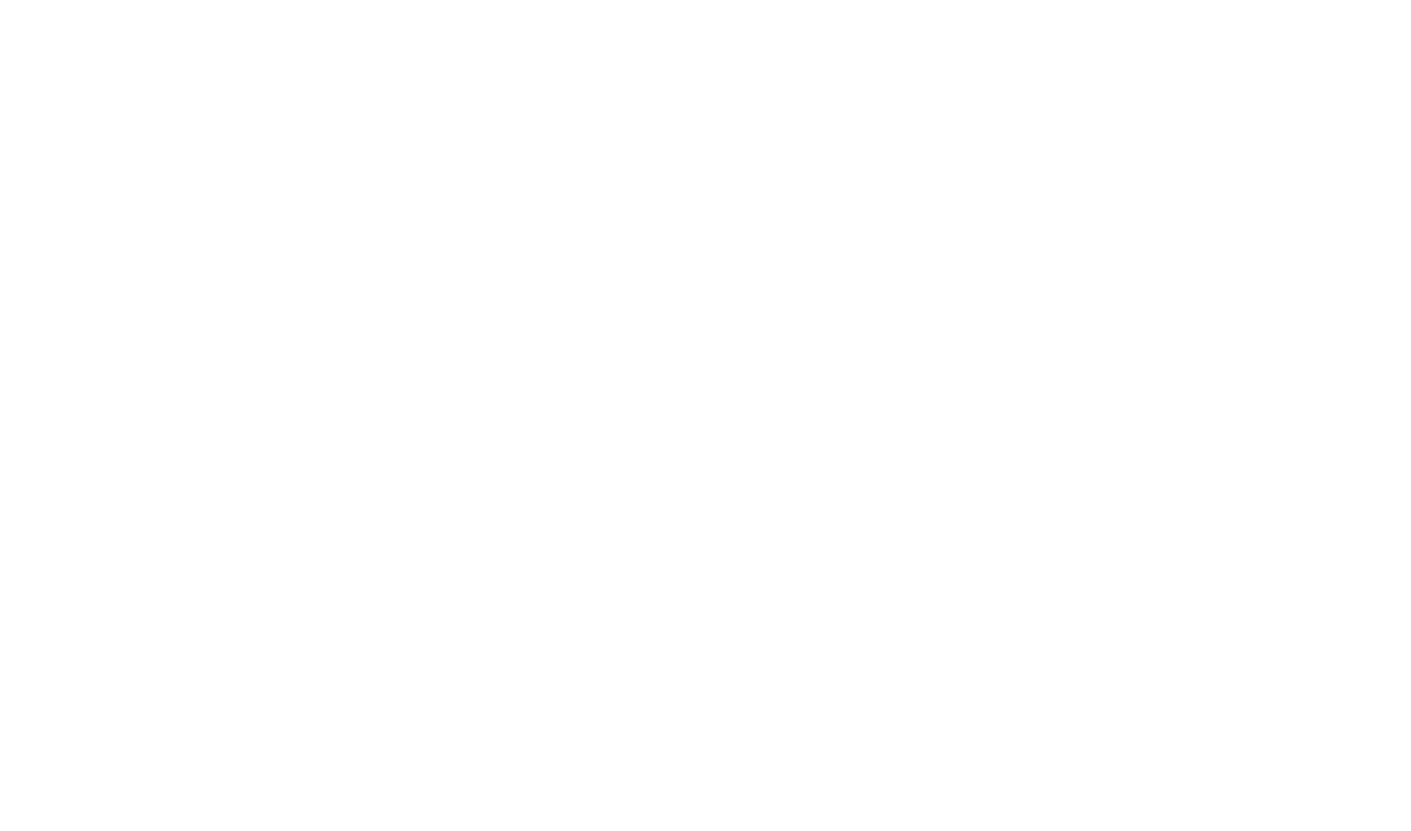
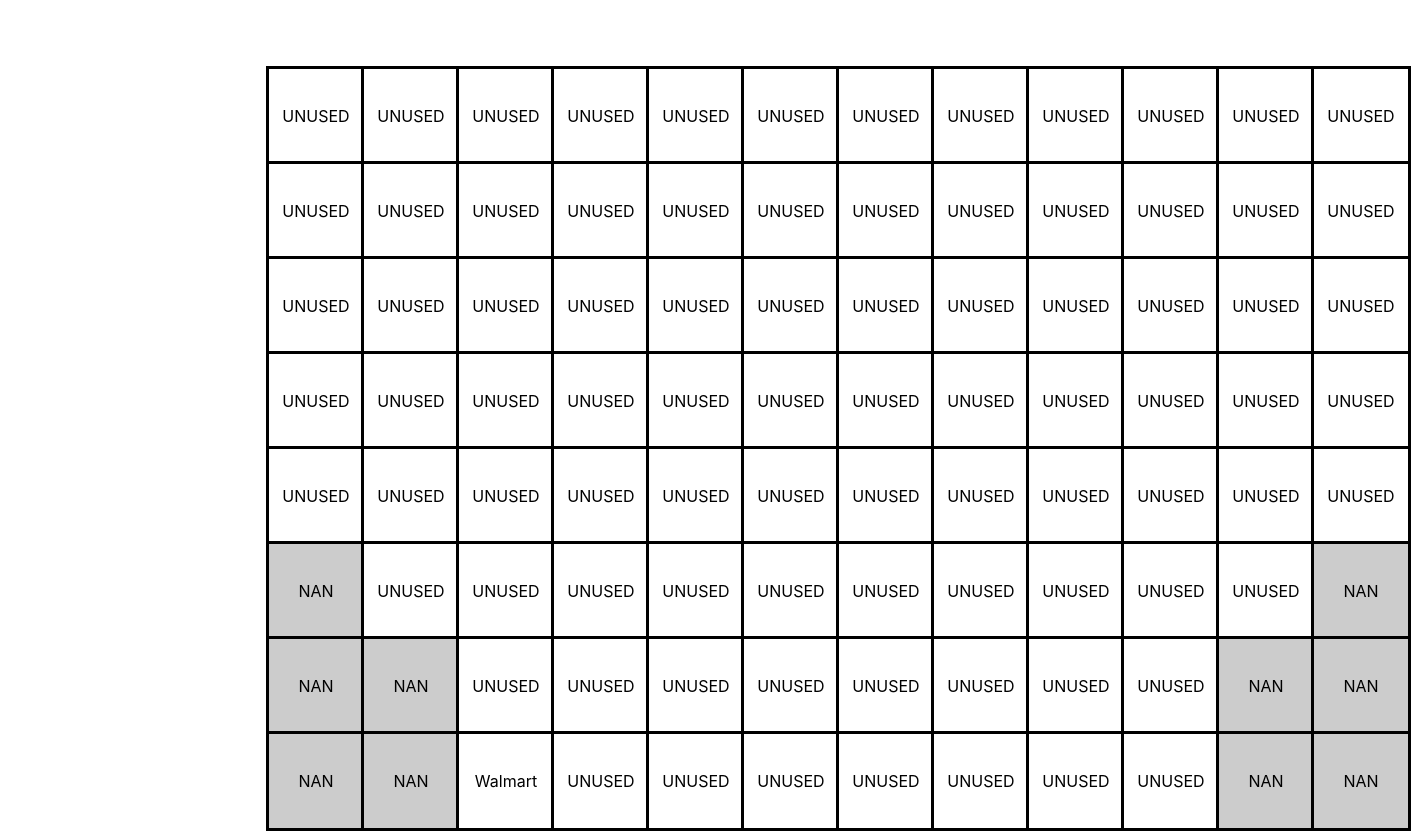
Before and after one commit to ezhu010/CS179M-Project, a React (Create React App) app in the folder cs179m_project/: page / in a window 1280 px wide. Shown: the whole page, 1411 px wide, since content can reach past the window. Before the commit the page ends 800 px from the top, so only its background shows below. Built offline with nearby package versions, Linux system fonts and the light colour scheme.

Commit message:
created grid using mantifest.txt

```diff
--- a/cs179m_project/src/components/ContainerSlot.js
+++ b/cs179m_project/src/components/ContainerSlot.js
@@ -1,5 +1,10 @@
 import Slot from "../model/Slot.js"
 
-class ContainerSlot extends Slot {
-    constructor(){}
+export default class ContainerSlot extends Slot {
+
+    constructor(dimensions, itemNumber, name){
+        super(dimensions)
+        this.itemNumber = itemNumber
+        this.name = name
+    }
 }
--- a/cs179m_project/src/components/NaNSlot.js
+++ b/cs179m_project/src/components/NaNSlot.js
@@ -4,9 +4,9 @@
     constructor(dimensions){
         super(dimensions)
     }
-    render() {
-        return(
-            <div>NAN Box</div>
-        )
-    }
+    // render() {
+    //     return(
+    //         <div>NAN Box</div>
+    //     )
+    // }
 }
--- a/cs179m_project/src/components/ShipGrid.js
+++ b/cs179m_project/src/components/ShipGrid.js
@@ -1,7 +1,12 @@
 import Slot from "../model/Slot.js"
-import ContainerSlot from "./NaNSlot"
 import NaNSlot from "./NaNSlot.js"
+import UnusedSlot from "./UnusedSlot"
+import ContainerSlot from "./ContainerSlot"
+
+// import  from "./NaNSlot.js"
+
 import React from "react";
+import "../styling/Slots.css"
 
 export default class ShipGrid extends React.Component {
 
@@ -11,13 +16,13 @@
             grid: [],
             data: null,
             row: 0,
-            column: 0
+            column: 0,
+            CELLSIZE: 95
         }
-        this.createGrid = this.createGrid.bind(this);
     }
 
     componentWillMount() {
-        this.getCsvData()
+        this.populateGridFromCSV()
         // this.createGrid()
     }
 
@@ -36,7 +41,7 @@
         return [Number(dimensions[0]), Number(dimensions[1])]
     }
 
-    async getCsvData() {
+    async populateGridFromCSV() {
         let csvData = await this.fetchCsv();
 
         csvData = csvData.split("\n")
@@ -53,6 +58,12 @@
             if(containerType == "NAN"){
                 tmp.push(new NaNSlot(this.getRowAndColumnSize(line[0])))
             }
+            else if(containerType == "UNUSED") {
+                tmp.push(new UnusedSlot(this.getRowAndColumnSize(line[0])))
+            }
+            else{
+                tmp.push(new ContainerSlot(this.getRowAndColumnSize(line[0]), line[1].substring(1,6), line[2]))
+            }
             col++
             if (col >= this.state.column) {
                 col = 0;
@@ -64,29 +75,51 @@
         })
     }
 
-    createGrid(){
-        // await this.getCsvData();
-        // var htmlTemp =  ""
-        // var count = 0
-        // this.state.grid.forEach(rowOfSlots =>{
-        //     rowOfSlots.forEach(slot =>{
-        //         if(slot instanceof NaNSlot){
-        //             htmlTemp += "<h1>Test</h1>"
-        //         }
-        //     })
-        // })
-        return (
-            <h1>Test</h1>
-        )
-    }
 
     render() {
         return(
-        <div>
-            {
-                console.log(this.state.grid)
-            }
-         </div>
+        <div className="grid"> {
+            this.state.grid.map(rowOfSlots =>
+                rowOfSlots.map(slot => {
+                    if(slot instanceof  NaNSlot){
+                        return (
+                            <div  className="NaNSlot" style={{
+                                left: `${this.state.CELLSIZE * slot.column + 1}px`,
+                                top: `${this.state.CELLSIZE * slot.row + 1}px`,
+                                width: `${this.state.CELLSIZE - 1}px`,
+                                height: `${this.state.CELLSIZE - 1}px`,
+                                }}>
+                                    NAN
+                            </div>
+                        )
+                    }
+                    else if(slot instanceof UnusedSlot){
+                        return(
+                            <div  className="ContainerSlot" style={{
+                                left: `${this.state.CELLSIZE * slot.column + 1}px`,
+                                top: `${this.state.CELLSIZE * slot.row + 1}px`,
+                                width: `${this.state.CELLSIZE - 1}px`,
+                                height: `${this.state.CELLSIZE - 1}px`,
+                                }}>
+                                    UNUSED
+                            </div>
+                        )
+                    }
+                    else{
+                        return(
+                            <div  className="ContainerSlot" style={{
+                                    left: `${this.state.CELLSIZE * slot.column + 1}px`,
+                                    top: `${this.state.CELLSIZE * slot.row + 1}px`,
+                                    width: `${this.state.CELLSIZE - 1}px`,
+                                    height: `${this.state.CELLSIZE - 1}px`,
+                                    }}>
+                                        {slot.name}
+                            </div>
+                        )
+                    }
+                })
+            )
+        } </div>
         );
     }
 }
--- /dev/null
+++ b/cs179m_project/src/components/UnusedSlot.js
@@ -0,0 +1,7 @@
+import Slot from "../model/Slot.js"
+
+export default class UnusedSlot extends Slot {
+    constructor(dimensions){
+        super(dimensions)
+    }
+}
--- /dev/null
+++ b/cs179m_project/src/styling/Slots.css
@@ -0,0 +1,29 @@
+.NaNSlot {
+  border-style: solid;
+  border-color: black;
+  background-color: #ccc;
+  position: absolute;
+  background-position: right bottom;
+  display: flex;
+  justify-content: center;
+  align-items: center;
+}
+
+.ContainerSlot {
+  border-style: solid;
+  border-color: black;
+  background-color: rgb(255, 255, 255);
+  position: absolute;
+  background-position: right bottom;
+  display: flex;
+  justify-content: center;
+  align-items: center;
+}
+
+.grid {
+  position: absolute;
+  top: 15%;
+  left: 25%;
+  margin-top: -150px;
+  margin-left: -150px;
+}
```
Also changed, not shown: cs179m_project/public/data/manifest.txt.
